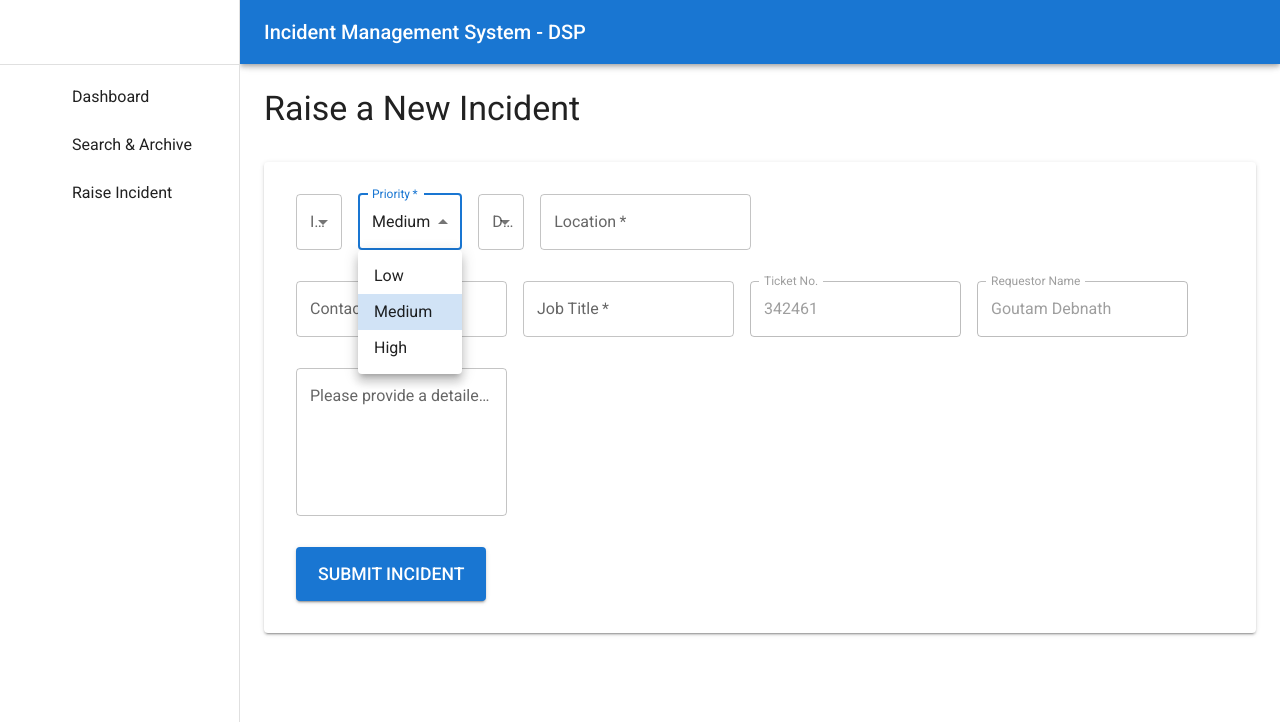
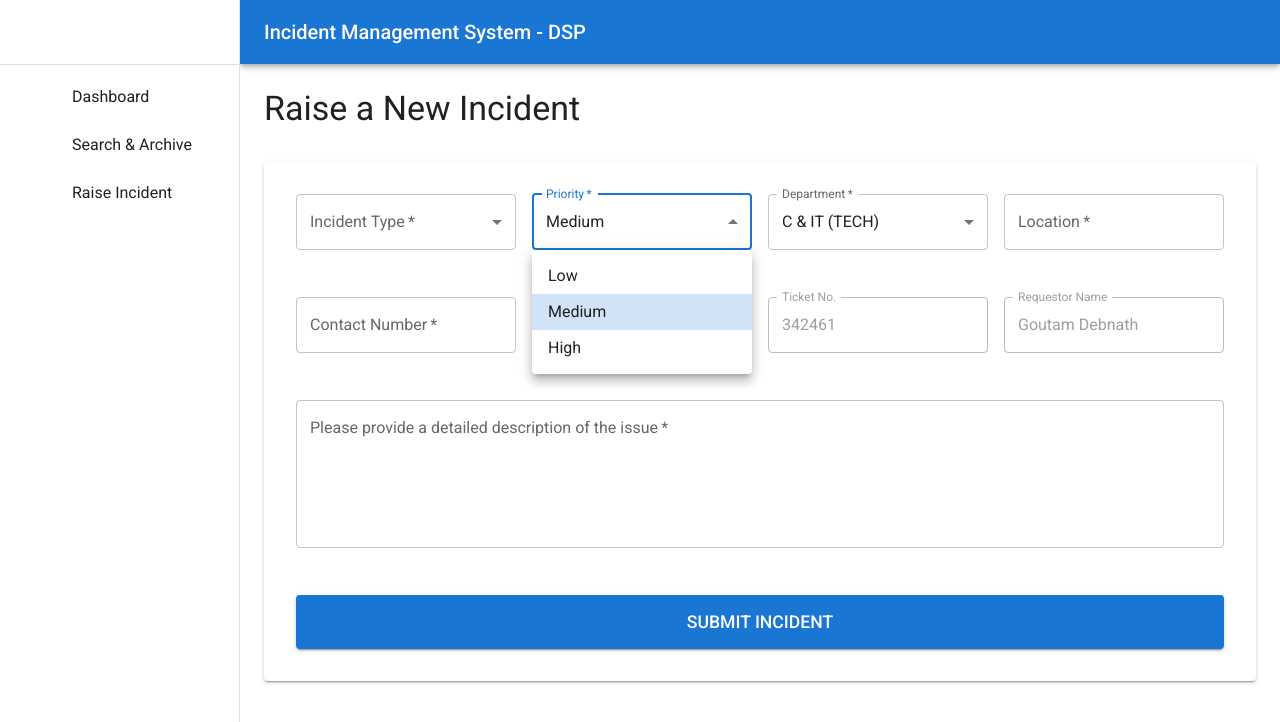
Before and after one commit to goutamdebnath72/ims-revamp, a Next.js app: page /raise in a window 1280 px wide. Both pictures are taken after a click on the element "Medium". Shown: the top 722 px of the page. Built offline with nearby package versions, Linux system fonts and the light colour scheme; some icons are missing.

Commit message:
fix(ui): Finalize and correct Raise Incident form layout

```diff
--- a/app/raise/page.jsx
+++ b/app/raise/page.jsx
@@ -1,14 +1,14 @@
 // File: app/raise/page.jsx
 // This is the main page for the "Raise Incident" route.
-'use client';
+"use client";
 
-import * as React from 'react';
-import Typography from '@mui/material/Typography';
-import Paper from '@mui/material/Paper';
-import Stack from '@mui/material/Stack';
-import Alert from '@mui/material/Alert';
-import AlertTitle from '@mui/material/AlertTitle';
-import RaiseIncidentForm from '@/components/RaiseIncidentForm';
+import * as React from "react";
+import Typography from "@mui/material/Typography";
+import Paper from "@mui/material/Paper";
+import Stack from "@mui/material/Stack";
+import Alert from "@mui/material/Alert";
+import AlertTitle from "@mui/material/AlertTitle";
+import RaiseIncidentForm from "@/components/RaiseIncidentForm";
 
 export default function RaiseIncidentPage() {
   const [isSubmitting, setIsSubmitting] = React.useState(false);
@@ -17,22 +17,21 @@ export default function RaiseIncidentPage() {
   const handleFormSubmit = async (formData) => {
     setIsSubmitting(true);
     setSubmissionStatus(null);
-    console.log('Submitting incident:', formData);
+    console.log("Submitting incident:", formData);
 
     // --- Simulate an API call ---
     // In a real application, you would use fetch() to send data to your Express.js backend.
-    await new Promise(resolve => setTimeout(resolve, 2000)); // Simulate 2 second network delay
+    await new Promise((resolve) => setTimeout(resolve, 2000)); // Simulate 2 second network delay
     // ----------------------------
 
     // For demonstration, we'll randomly succeed or fail.
-    //const isSuccess = Math.random() > 0.2;  80% chance of success
-    const isSuccess = false;
+    const isSuccess = Math.random() > 0.2; //  80% chance of success
 
     if (isSuccess) {
-      setSubmissionStatus('success');
+      setSubmissionStatus("success");
       // In a real app, you might get back the new incident ID from the server.
     } else {
-      setSubmissionStatus('error');
+      setSubmissionStatus("error");
     }
 
     setIsSubmitting(false);
@@ -44,7 +43,7 @@ export default function RaiseIncidentPage() {
 
       <Paper elevation={2} sx={{ p: 4 }}>
         {/* We only show the form if a submission is NOT successful */}
-        {submissionStatus !== 'success' ? (
+        {submissionStatus !== "success" ? (
           <RaiseIncidentForm
             onSubmit={handleFormSubmit}
             isSubmitting={isSubmitting}
@@ -52,18 +51,20 @@ export default function RaiseIncidentPage() {
         ) : null}
 
         {/* Show a success message after successful submission */}
-        {submissionStatus === 'success' && (
+        {submissionStatus === "success" && (
           <Alert severity="success" variant="filled">
             <AlertTitle>Success!</AlertTitle>
-            Your incident has been submitted successfully. A member of the C&IT team will review it shortly.
+            Your incident has been submitted successfully. A member of the C&IT
+            team will review it shortly.
           </Alert>
         )}
 
         {/* Show an error message if submission fails */}
-        {submissionStatus === 'error' && (
-           <Alert severity="error" variant="filled">
+        {submissionStatus === "error" && (
+          <Alert severity="error" variant="filled">
             <AlertTitle>Submission Failed</AlertTitle>
-            There was a problem submitting your incident. Please try again in a few moments.
+            There was a problem submitting your incident. Please try again in a
+            few moments.
           </Alert>
         )}
       </Paper>
--- a/components/RaiseIncidentForm.jsx
+++ b/components/RaiseIncidentForm.jsx
@@ -1,7 +1,9 @@
+// File: components/RaiseIncidentForm.jsx
+// Version: FINAL - 19 June 2025, 8:30 PM
+// This version is a complete rewrite using a robust Flexbox layout as per user specification.
 'use client';
 
 import * as React from 'react';
-import Grid from '@mui/material/Grid';
 import TextField from '@mui/material/TextField';
 import MenuItem from '@mui/material/MenuItem';
 import Button from '@mui/material/Button';
@@ -11,7 +13,7 @@ import FormControl from '@mui/material/FormControl';
 import InputLabel from '@mui/material/InputLabel';
 import Select from '@mui/material/Select';
 import FormHelperText from '@mui/material/FormHelperText';
-
+import Stack from '@mui/material/Stack'; // Using Stack (Flexbox) for layout
 import { departments } from '@/lib/departments';
 import { incidentTypes } from '@/lib/incident-types';
 
@@ -21,36 +23,34 @@ export default function RaiseIncidentForm({ onSubmit, isSubmitting }) {
   const [formData, setFormData] = React.useState({
     incidentType: '',
     priority: 'Medium',
-    department: '',
+    department: 98540,
     location: '',
     contactNumber: '',
     jobTitle: '',
     description: '',
   });
-
   const [errors, setErrors] = React.useState({});
 
   const userDetails = {
       ticketNo: '342461',
-    name: 'Goutam Debnath',
+      name: 'Goutam Debnath'
   };
 
   const validate = () => {
     let tempErrors = {};
     if (!formData.incidentType) tempErrors.incidentType = "Required.";
-    if (!formData.priority) tempErrors.priority = "Required.";
-    if (!formData.department) tempErrors.department = "Required.";
     if (!formData.location) tempErrors.location = "Required.";
     if (!formData.contactNumber) tempErrors.contactNumber = "Required.";
+    if (!formData.description) tempErrors.description = "Required.";
     if (!formData.jobTitle) tempErrors.jobTitle = "Required.";
-    if (!formData.description) tempErrors.description = "Required.";
+    if (!formData.department) tempErrors.department = "Required.";
     setErrors(tempErrors);
     return Object.keys(tempErrors).length === 0;
   };
 
   const handleChange = (event) => {
     const { name, value } = event.target;
-    setFormData(prev => ({ ...prev, [name]: value }));
+    setFormData(prev => ({...prev, [name]: value}));
   };
 
   const handleSubmit = (event) => {
@@ -62,119 +62,57 @@ export default function RaiseIncidentForm({ onSubmit, isSubmitting }) {
   };
 
   return (
-    <Box component="form" onSubmit={handleSubmit} noValidate sx={{ width: '100%' }}>
+    <Box component="form" onSubmit={handleSubmit} noValidate>
+      {/* A parent Stack manages the vertical layout of each row */}
+      <Stack spacing={3}>
 
-      {/* === ROW 1 === */}
-      <Grid container spacing={2} sx={{ width: '100%' }}>
-        <Grid item xs={12} sm={6} md={3}>
+        {/* --- ROW 1: Four side-by-side fields --- */}
+        <Stack direction="row" spacing={2}>
           <FormControl fullWidth required error={!!errors.incidentType}>
             <InputLabel>Incident Type</InputLabel>
-            <Select name="incidentType" value={formData.incidentType} onChange={handleChange} label="Incident Type">
-              {incidentTypes.map((type) => (
-                <MenuItem key={type} value={type}>{type}</MenuItem>
-              ))}
+            <Select name="incidentType" value={formData.incidentType} label="Incident Type" onChange={handleChange}>
+              {incidentTypes.map((type) => (<MenuItem key={type} value={type}>{type}</MenuItem>))}
             </Select>
             {errors.incidentType && <FormHelperText>{errors.incidentType}</FormHelperText>}
           </FormControl>
-        </Grid>
-        <Grid item xs={12} sm={6} md={3}>
-          <FormControl fullWidth required error={!!errors.priority}>
+          <FormControl fullWidth required>
             <InputLabel>Priority</InputLabel>
-            <Select name="priority" value={formData.priority} onChange={handleChange} label="Priority">
-              {priorities.map((p) => (
-                <MenuItem key={p} value={p}>{p}</MenuItem>
-              ))}
+            <Select name="priority" value={formData.priority} label="Priority" onChange={handleChange}>
+              {priorities.map((p) => (<MenuItem key={p} value={p}>{p}</MenuItem>))}
             </Select>
-            {errors.priority && <FormHelperText>{errors.priority}</FormHelperText>}
           </FormControl>
-        </Grid>
-        <Grid item xs={12} sm={6} md={3}>
            <FormControl fullWidth required error={!!errors.department}>
             <InputLabel>Department</InputLabel>
-            <Select name="department" value={formData.department} onChange={handleChange} label="Department">
-              {departments.map((dept) => (
-                <MenuItem key={dept.code} value={dept.code}>{dept.name}</MenuItem>
-              ))}
+            <Select name="department" value={formData.department} label="Department" onChange={handleChange}>
+              {departments.map((dept) => (<MenuItem key={dept.code} value={dept.code}>{dept.name}</MenuItem>))}
             </Select>
              {errors.department && <FormHelperText>{errors.department}</FormHelperText>}
           </FormControl>
-        </Grid>
-        <Grid item xs={12} sm={6} md={3}>
-          <TextField
-            required fullWidth name="location" label="Location"
-            value={formData.location} onChange={handleChange}
-            error={!!errors.location} helperText={errors.location || " "}
-          />
-        </Grid>
-      </Grid>
+          <TextField required fullWidth name="location" label="Location" value={formData.location} onChange={handleChange} error={!!errors.location} helperText={errors.location || " "}/>
+        </Stack>
 
-      {/* === ROW 2 === */}
-      <Grid container spacing={2} sx={{ width: '100%', mt: 1 }}>
-        <Grid item xs={12} sm={6} md={3}>
-          <TextField
-            required fullWidth name="contactNumber" label="Contact Number"
-            value={formData.contactNumber} onChange={handleChange}
-            error={!!errors.contactNumber} helperText={errors.contactNumber || " "}
-          />
-        </Grid>
-        <Grid item xs={12} sm={6} md={3}>
-          <TextField
-            required fullWidth name="jobTitle" label="Job Title"
-            value={formData.jobTitle} onChange={handleChange}
-            error={!!errors.jobTitle} helperText={errors.jobTitle || " "}
-          />
-        </Grid>
-        <Grid item xs={12} sm={6} md={3}>
+        {/* --- ROW 2: Four side-by-side fields --- */}
+        <Stack direction="row" spacing={2}>
+          <TextField required fullWidth name="contactNumber" label="Contact Number" value={formData.contactNumber} onChange={handleChange} error={!!errors.contactNumber} helperText={errors.contactNumber || " "}/>
+          <TextField required fullWidth name="jobTitle" label="Job Title" value={formData.jobTitle} onChange={handleChange} error={!!errors.jobTitle} helperText={errors.jobTitle || " "}/>
           <TextField fullWidth disabled label="Ticket No." defaultValue={userDetails.ticketNo} />
-        </Grid>
-        <Grid item xs={12} sm={6} md={3}>
           <TextField fullWidth disabled label="Requestor Name" defaultValue={userDetails.name} />
-        </Grid>
-      </Grid>
+        </Stack>
 
-      {/* === ROW 3 === */}
-      <Grid container spacing={2} sx={{ width: '100%', mt: 1 }}>
-        <Grid item xs={12}>
-          <TextField
-            required fullWidth multiline rows={5}
-            name="description" label="Please provide a detailed description of the issue"
-            value={formData.description} onChange={handleChange}
-            error={!!errors.description} helperText={errors.description || " "}
-          />
-        </Grid>
-      </Grid>
+        {/* --- ROW 3: Description --- */}
+        <TextField required fullWidth multiline rows={5} name="description" label="Please provide a detailed description of the issue" value={formData.description} onChange={handleChange} error={!!errors.description} helperText={errors.description || " "}/>
 
-      {/* === ROW 4 === */}
-      <Grid container spacing={2} sx={{ width: '100%', mt: 1 }}>
-        <Grid item xs={12}>
+        {/* --- ROW 4: Submit Button --- */}
         <Box sx={{ position: 'relative' }}>
-            <Button
-              variant="contained"
-              size="large"
-              type="submit"
-              disabled={isSubmitting}
-              fullWidth
-              sx={{ py: 1.5, fontSize: '1.1rem' }}
-            >
+          <Button variant="contained" size="large" type="submit" disabled={isSubmitting} fullWidth sx={{ py: 1.5, fontSize: '1.1rem' }}>
             {isSubmitting ? 'Submitting...' : 'Submit Incident'}
           </Button>
           {isSubmitting && (
-              <CircularProgress
-                size={24}
-                sx={{
-                  color: 'primary.contrastText',
-                  position: 'absolute',
-                  top: '50%',
-                  left: '50%',
-                  marginTop: '-12px',
-                  marginLeft: '-12px',
-                }}
-              />
+            <CircularProgress size={24} sx={{ color: 'primary.contrastText', position: 'absolute', top: '50%', left: '50%', marginTop: '-12px', marginLeft: '-12px' }}/>
           )}
         </Box>
-        </Grid>
-      </Grid>
 
+      </Stack>
     </Box>
   );
 }
```
Lines whose indentation alone changed are shown as unchanged.
